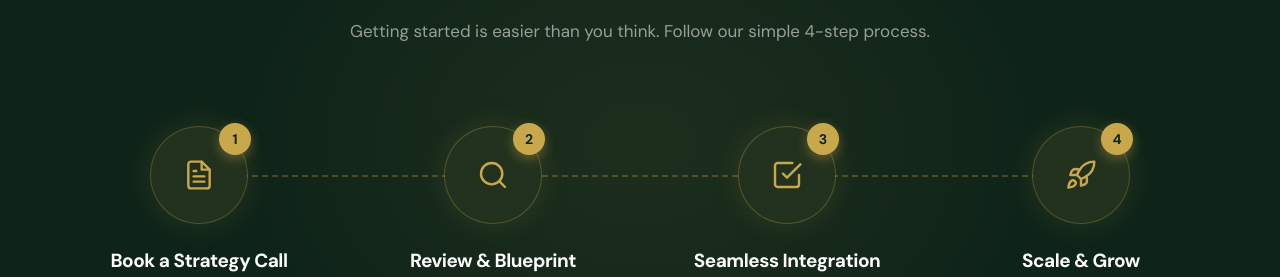
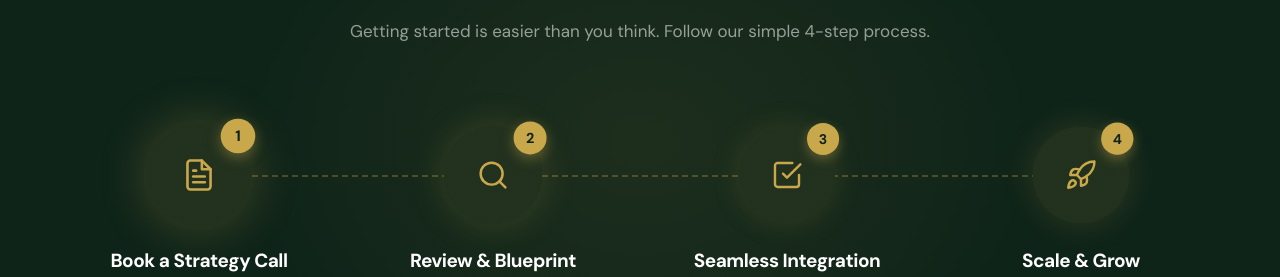
Before and after one commit to olympiosumbilon/CredenceCreditLab, a React (Vite) app: page / in a window 1280 px wide. Shown: the part 2920-3197 px from the top of the page. Built offline with nearby package versions, Linux system fonts and the light colour scheme.

Commit message:
fixed animation 1,2,3,4

```diff
--- a/CredenceLanding.tsx
+++ b/CredenceLanding.tsx
@@ -747,11 +747,14 @@ export default function CredenceLanding() {
             {/* Dotted Line connector */}
             <div className="absolute left-[12%] right-[12%] top-12 hidden h-[2px] border-t-2 border-dashed border-[#c9a84c]/30 md:block" />
 
-            {howItWorksSteps.map((step) => (
+            {howItWorksSteps.map((step, index) => (
               <div key={step.title} className="relative flex flex-col items-center text-center">
                 <div
-                  className="relative mb-6 flex h-24 w-24 items-center justify-center rounded-full shadow-[0_0_30px_rgba(201,168,76,0.15)] ring-1 ring-[#c9a84c]/30"
-                  style={{ background: 'linear-gradient(rgba(201, 168, 76, 0.1), rgba(201, 168, 76, 0.1)), #0f2419' }}
+                  className="relative mb-6 flex h-24 w-24 items-center justify-center rounded-full shadow-[0_0_30px_rgba(201,168,76,0.15)] ring-1 ring-[#c9a84c]/30 animate-credence-pop"
+                  style={{
+                    background: 'linear-gradient(rgba(201, 168, 76, 0.1), rgba(201, 168, 76, 0.1)), #0f2419',
+                    animationDelay: `${index * 0.4}s`
+                  }}
                 >
                   <StepIcon icon={step.icon} />
 
--- a/credence-landing-tailwind.css
+++ b/credence-landing-tailwind.css
@@ -579,4 +579,20 @@
     display: inline-block;
     animation: credence-stat-glow 5.5s ease-in-out infinite;
   }
+
+  @keyframes credence-pop {
+    0%, 100% {
+      transform: scale(1);
+      box-shadow: 0 0 30px rgba(201, 168, 76, 0.15);
+    }
+    50% {
+      transform: scale(1.12);
+      box-shadow: 0 0 50px rgba(201, 168, 76, 0.35);
+      border-color: rgba(201, 168, 76, 0.6);
+    }
+  }
+
+  .animate-credence-pop {
+    animation: credence-pop 3s infinite ease-in-out;
+  }
 }
--- a/credence-landing.data.ts
+++ b/credence-landing.data.ts
@@ -196,7 +196,7 @@ export const successStories: SuccessStoryItem[] = [
     result: "Shows the section still works when more stories are added.",
     accent: "green",
     videoId: "oovbx3pCn6A",
-    videoUrl: "https://www.youtube.com/watch?v=oovbx3pCn6A",
+    videoUrl: "https://www.youtube.com/watch?v=bHphoDt0YIw",
     sourceLabel: "Stem Cell TV sample",
     role: "Patient-style testimonial format",
   },
--- a/credence-landing.html
+++ b/credence-landing.html
@@ -1067,6 +1067,22 @@
       width: 32px;
       height: 32px;
       color: var(--gold);
+    }
+
+    @keyframes credence-pop {
+      0%, 100% {
+        transform: scale(1);
+        box-shadow: 0 0 30px rgba(201, 168, 76, 0.15);
+      }
+      50% {
+        transform: scale(1.12);
+        box-shadow: 0 0 50px rgba(201, 168, 76, 0.35);
+        border-color: rgba(201, 168, 76, 0.6);
+      }
+    }
+
+    .animate-credence-pop {
+      animation: credence-pop 3s infinite ease-in-out;
     }
 
     .hiw-number {
@@ -1749,7 +1765,7 @@
     <div class="hiw-grid">
       <div class="hiw-line"></div>
       <div class="hiw-step">
-        <div class="hiw-icon-wrap">
+        <div class="hiw-icon-wrap animate-credence-pop" style="animation-delay: 0s">
           <svg viewBox="0 0 24 24" fill="none" aria-hidden="true">
             <path d="M14 2H6a2 2 0 0 0-2 2v16a2 2 0 0 0 2 2h12a2 2 0 0 0 2-2V8z" stroke="currentColor"
               stroke-width="1.8" stroke-linecap="round" stroke-linejoin="round" />
@@ -1765,7 +1781,7 @@
         <p class="hiw-desc">Pick a 15-minute slot to discuss your current bottlenecks and scaling goals.</p>
       </div>
       <div class="hiw-step">
-        <div class="hiw-icon-wrap">
+        <div class="hiw-icon-wrap animate-credence-pop" style="animation-delay: 0.4s">
           <svg viewBox="0 0 24 24" fill="none" aria-hidden="true">
             <circle cx="11" cy="11" r="8" stroke="currentColor" stroke-width="1.8" />
             <line x1="21" y1="21" x2="16.65" y2="16.65" stroke="currentColor" stroke-width="1.8"
@@ -1777,7 +1793,7 @@
         <p class="hiw-desc">We review your operations and build a customized plan to handle your back-office tasks.</p>
       </div>
       <div class="hiw-step">
-        <div class="hiw-icon-wrap">
+        <div class="hiw-icon-wrap animate-credence-pop" style="animation-delay: 0.8s">
           <svg viewBox="0 0 24 24" fill="none" aria-hidden="true">
             <path d="M9 11l3 3L22 4" stroke="currentColor" stroke-width="1.8" stroke-linecap="round"
               stroke-linejoin="round" />
@@ -1790,7 +1806,7 @@
         <p class="hiw-desc">We plug into your existing systems and take over disputes, CRM, and admin seamlessly.</p>
       </div>
       <div class="hiw-step">
-        <div class="hiw-icon-wrap">
+        <div class="hiw-icon-wrap animate-credence-pop" style="animation-delay: 1.2s">
           <svg viewBox="0 0 24 24" fill="none" aria-hidden="true">
             <path d="M4.5 16.5c-1.5 1.26-2 5-2 5s3.74-.5 5-2c.71-.84.7-2.13-.09-2.91a2.18 2.18 0 0 0-2.91-.09z" stroke="currentColor" stroke-width="1.8" stroke-linecap="round" stroke-linejoin="round" />
             <path d="m12 15-3-3a22 22 0 0 1 2-3.95A12.88 12.88 0 0 1 22 2c0 2.72-.78 7.5-6 11a22.35 22.35 0 0 1-4 2z" stroke="currentColor" stroke-width="1.8" stroke-linecap="round" stroke-linejoin="round" />
```
